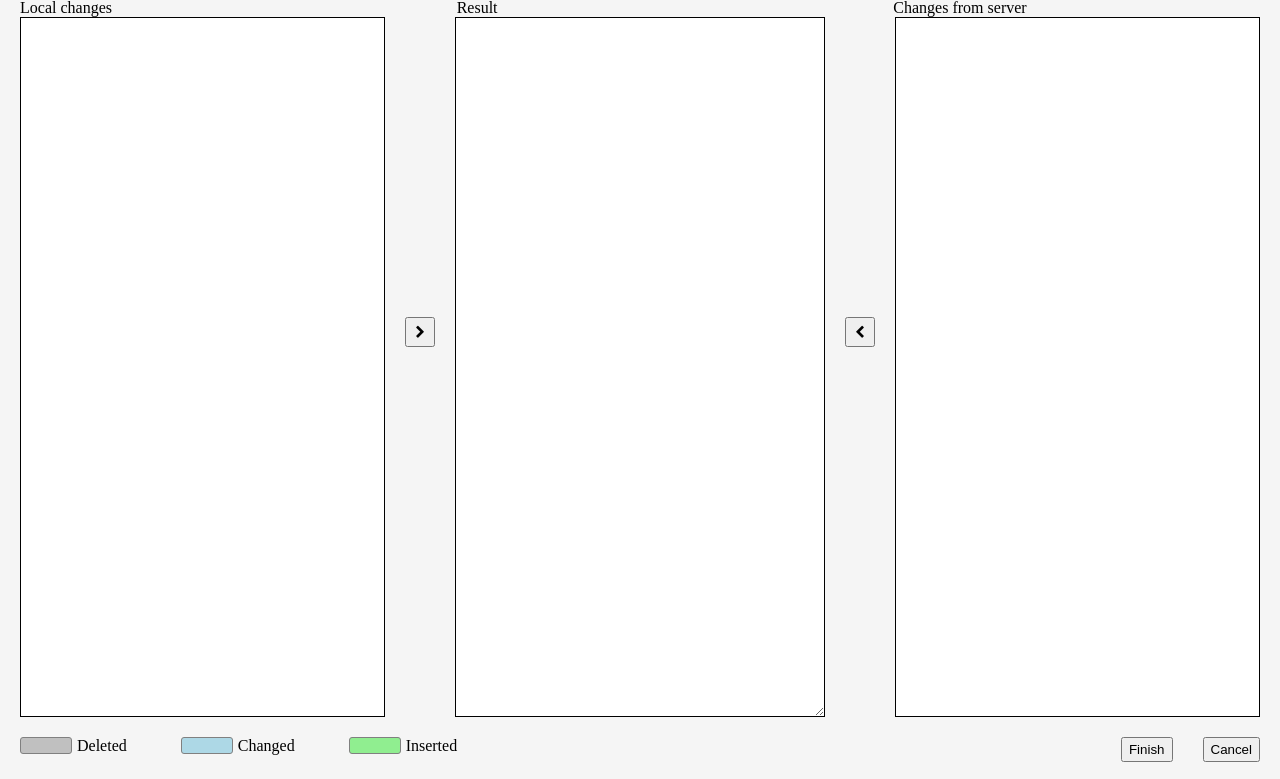
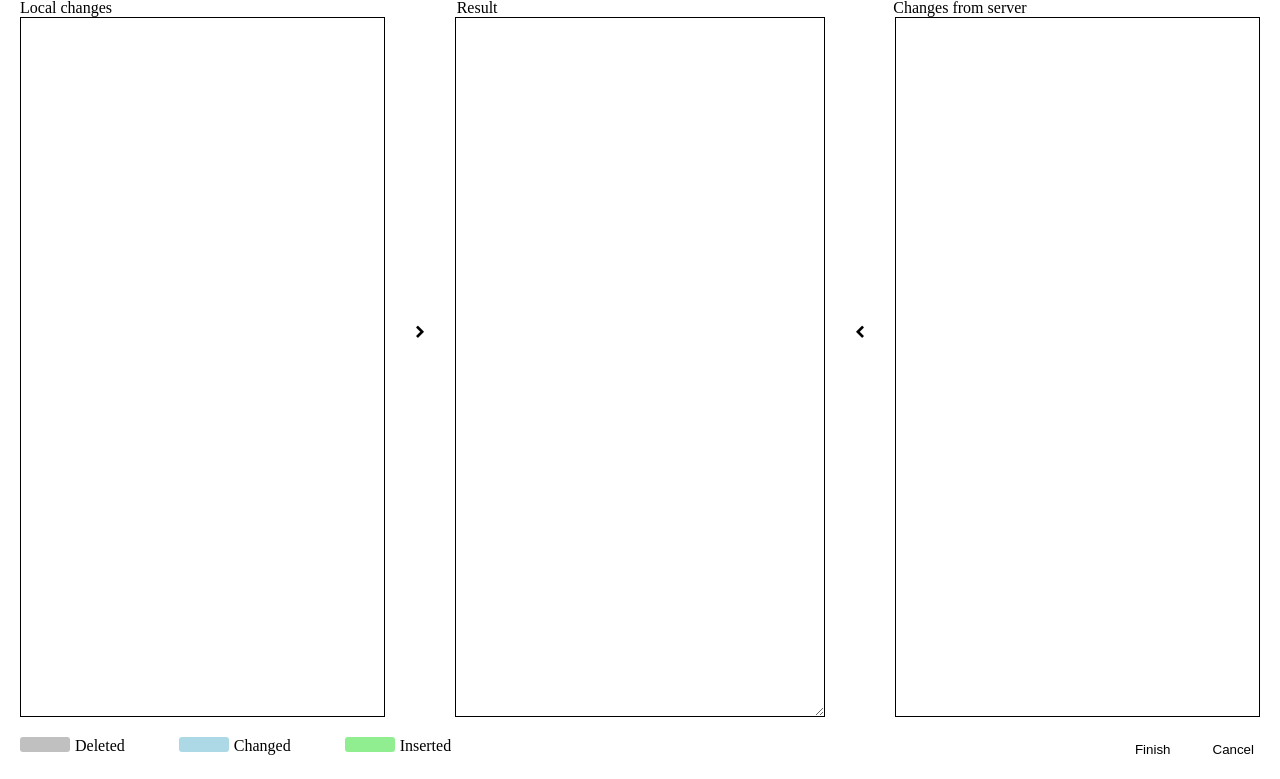
Before and after one commit to word-killers/mark2down, a Python web app: template templates/index_verzovani.html in a window 1280 px wide. Shown: the part 21-800 px from the top of the page. Run offline with Jinja, Linux system fonts and the light colour scheme; the template is opened without the code that fills it, so the values that code supplies are empty; some libraries are stand-ins or nearby versions.

Commit message:
verzovani css

```diff
--- a/static/css/style_verzovani.css
+++ b/static/css/style_verzovani.css
@@ -1,17 +1,17 @@
 body{
-	background: whitesmoke;
 	margin: 0;
 }
+
 #up{
 	height: auto;
 	display: -webkit-flex;
     display: flex;
     display: -ms-flexbox;
-	background-color: whitesmoke;
 	margin-left: 20px;
 	margin-right: 20px;
 	margin-top: 20px;
 }
+
 .description{
 	-ms-flex: 1;
     -webkit-flex: 1;
@@ -23,7 +23,6 @@ body{
 	display: -webkit-flex;
     display: flex;
     display: -ms-flexbox;
-	background-color: whitesmoke;
 }
 
 .window{
@@ -31,7 +30,6 @@ body{
     -webkit-flex: 1;
     flex: 1;
 	overflow: auto;
-	background-color: white;
 	border: black 1px solid;
 	font-size: 16px;
 	margin: 20px;
@@ -43,6 +41,8 @@ body{
 	top: 300px;
 	width: 30px;
 	height: 30px;
+	background-color: transparent;
+    border: transparent;
 }
 
 .btn1:hover{
@@ -54,7 +54,6 @@ body{
 	display: -webkit-flex;
     display: flex;
     display: -ms-flexbox;
-	background-color: whitesmoke;
 	margin-left: 20px;
 	margin-right: 20px;
 }
@@ -75,7 +74,6 @@ body{
     height: 15px;
     width: 50px;
     margin-right: 5px;
-    border: 1px solid gray;
 	border-radius: 3px;
 	display: inline;
 }
@@ -92,6 +90,8 @@ body{
 	position: relative;
     height: 25px;
 	float: right;
+	background-color: transparent;
+    border: transparent;
 }
 
 .btn2:hover{
```
